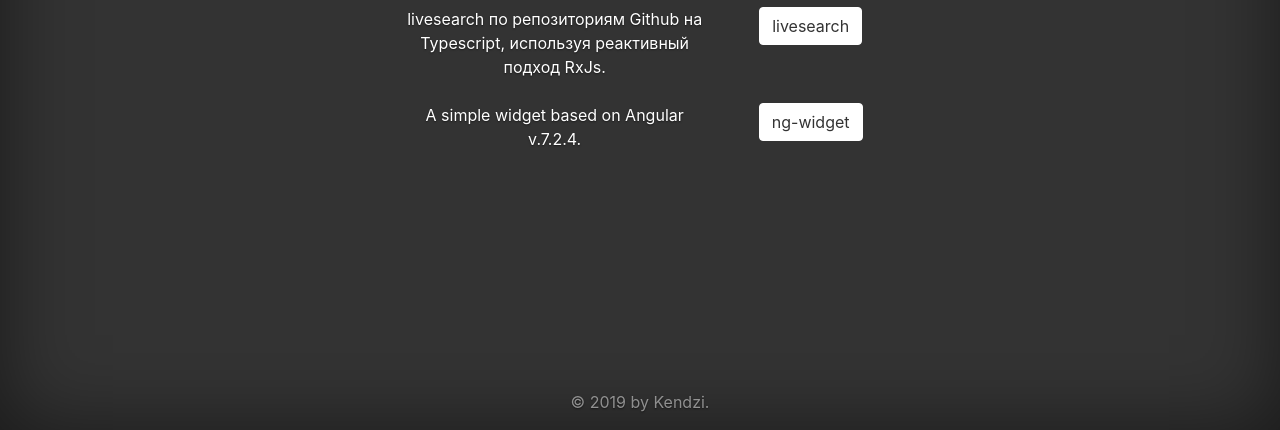
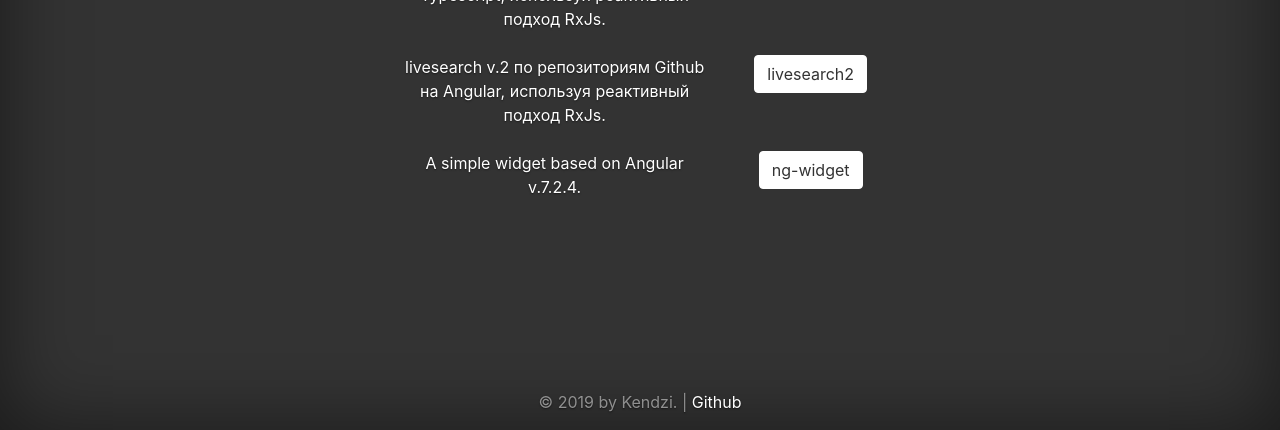
Before and after one commit to Kendzi-x/Kendzi-x.github.io, a plain HTML site: page index.html in a window 1280 px wide. Shown: the part 370-800 px from the top of the page. Drawn offline with nearby package versions, Linux system fonts and the light colour scheme.

Commit message:
changed index file

```diff
--- a/index.html
+++ b/index.html
@@ -4,7 +4,7 @@
     <meta charset="UTF-8" />
     <meta name="viewport" content="width=device-width, initial-scale=1.0" />
     <meta http-equiv="X-UA-Compatible" content="ie=edge" />
-    <title>Document</title>
+    <title>Github Pages</title>
 
     <link
       rel="stylesheet"
@@ -43,6 +43,15 @@
           <br>
           <div class="row">
               <div class="col-sm-8">
+                  livesearch v.2 по репозиториям Github на Angular, используя реактивный подход RxJs.
+              </div>
+              <div class="col-sm-4">
+                <a href="https://kendzi-x.github.io/livesearch2/" target="_blank" class="btn btn-secondary">livesearch2</a>
+              </div>
+            </div>
+            <br>
+          <div class="row">
+              <div class="col-sm-8">
                   A simple widget based on Angular v.7.2.4.
               </div>
               <div class="col-sm-4">
@@ -54,7 +63,7 @@
 
       <footer class="mastfoot mt-auto">
         <div class="inner">
-            © 2019 by Kendzi.
+            © 2019 by Kendzi. | <a href="https://github.com/Kendzi-x/Kendzi-x.github.io" target="_blank"> Github </a>
         </div>
       </footer>
     </div>
```
